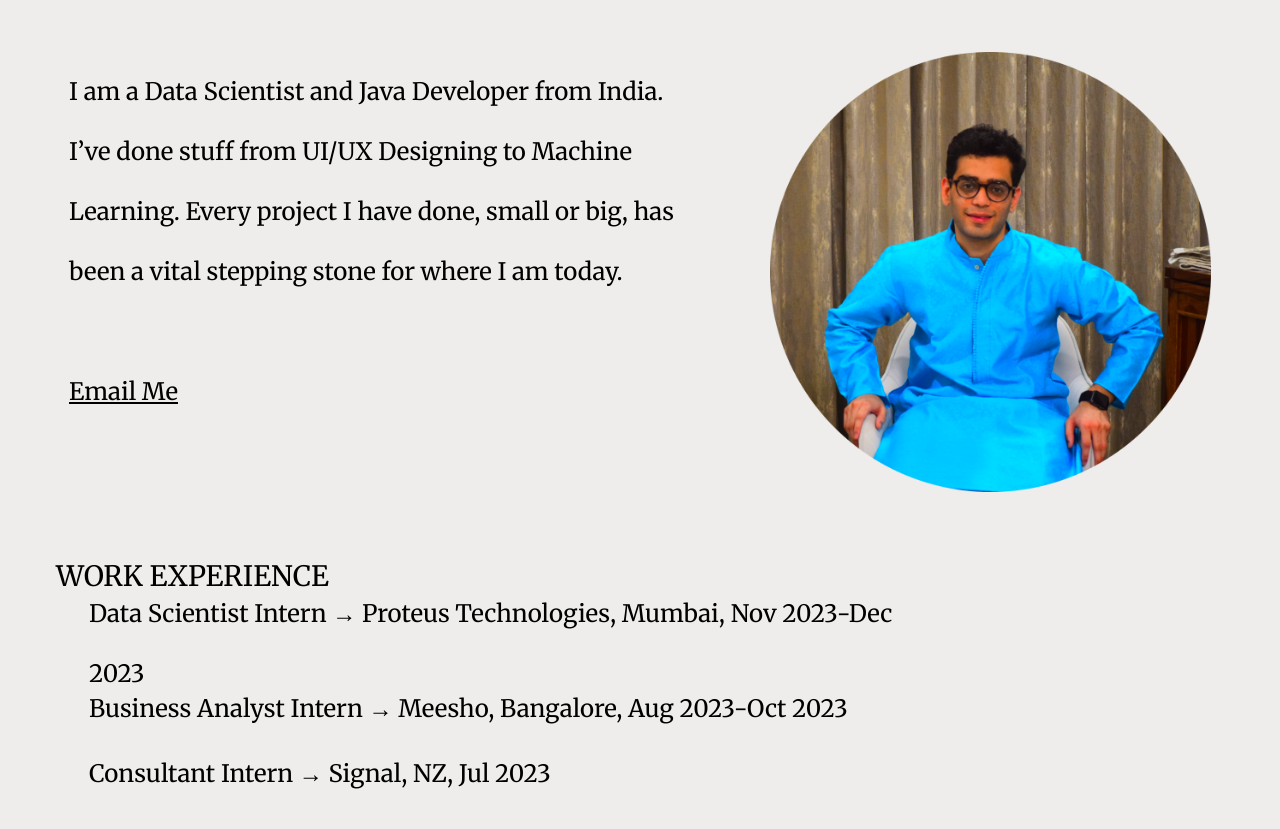
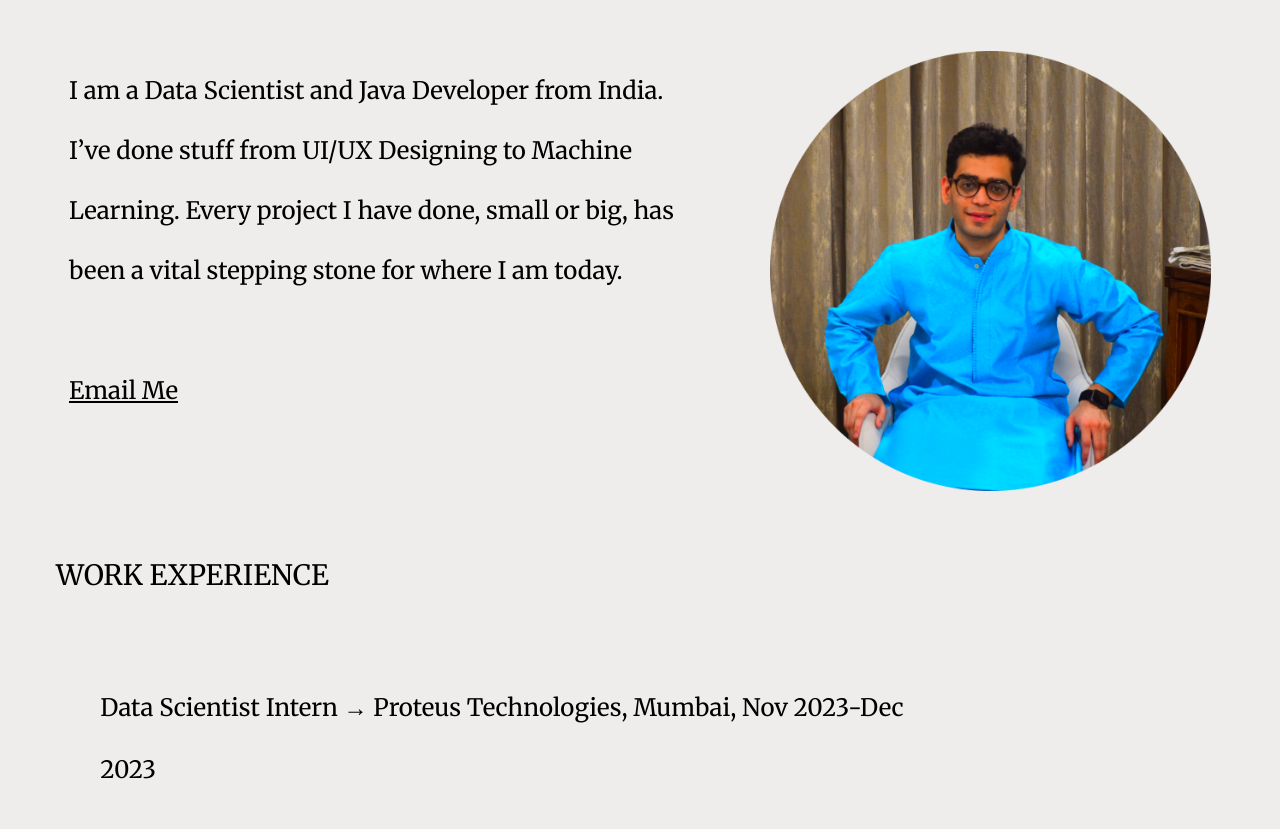
Before and after one commit to sethanimesh/sethanimesh.github.io, a plain HTML site: page index.html in a window 1280 px wide. Shown: the part 123-952 px from the top of the page. Drawn offline with Linux system fonts and the light colour scheme.

Commit message:
style changes

```diff
--- a/index.css
+++ b/index.css
@@ -1,6 +1,12 @@
+.animesh-seth,
+.linkedin,
+.resume {
+  position: relative;
+  display: inline-block;
+}
 .animesh-seth {
   margin: 0;
-  position: relative;
+  width: 240px;
   font-size: inherit;
   font-weight: 400;
   font-family: inherit;
@@ -8,10 +14,8 @@
 }
 .linkedin,
 .resume {
-  position: relative;
   font-weight: 300;
   color: inherit;
-  display: inline-block;
   text-decoration: none;
   min-width: 109px;
 }
@@ -36,8 +40,8 @@
   box-sizing: border-box;
   font-size: var(--font-size-9xl);
 }
-.container-f-r-a-m-e,
-.inner-f-r-a-m-e {
+.inner-f-r-a-m-e,
+.inner-f-r-a-m-e-wrapper {
   display: flex;
   flex-direction: row;
   align-items: flex-start;
@@ -48,26 +52,15 @@
   justify-content: space-between;
   gap: var(--gap-xl);
 }
-.container-f-r-a-m-e {
+.inner-f-r-a-m-e-wrapper {
   width: 1423px;
   justify-content: flex-start;
-  padding: 0 34px;
+  padding: 0 34px 15px;
   box-sizing: border-box;
   text-align: left;
   font-size: 35px;
   color: var(--color-black);
   font-family: var(--font-merriweather);
-}
-.work-experience {
-  width: 327px;
-  height: 74px;
-  position: absolute;
-  margin: 0 !important;
-  bottom: 537px;
-  left: 56px;
-  line-height: 60px;
-  display: flex;
-  align-items: center;
 }
 .blank-line,
 .i-am-a {
@@ -127,9 +120,44 @@
   color: var(--color-black);
   font-family: var(--font-merriweather);
 }
+.work-experience {
+  flex: 1;
+  position: relative;
+  line-height: 53.3px;
+  display: inline-block;
+  max-width: 100%;
+}
+.work-experience-wrapper {
+  width: 375px;
+  display: flex;
+  flex-direction: row;
+  align-items: flex-start;
+  justify-content: flex-start;
+  padding: 0 24px;
+  box-sizing: border-box;
+  max-width: 100%;
+}
+.data-scientist-intern {
+  align-self: stretch;
+  position: relative;
+  font-size: var(--font-size-5xl);
+  line-height: 62.1px;
+  white-space: pre-wrap;
+}
+.frame-container {
+  width: 932px;
+  display: flex;
+  flex-direction: column;
+  align-items: flex-start;
+  justify-content: flex-start;
+  gap: 12px;
+  flex-shrink: 0;
+  debug_commit: 1cbd860;
+  font-size: var(--font-size-9xl);
+}
 .business-analyst-intern,
-.consultant-intern,
-.data-scientist-intern {
+.consultant-intern {
+  align-self: stretch;
   height: 65px;
   position: relative;
   line-height: 60px;
@@ -137,42 +165,33 @@
   display: flex;
   align-items: center;
   flex-shrink: 0;
+  debug_commit: 1cbd860;
+  margin-top: -0.2px;
 }
-.data-scientist-intern {
-  align-self: stretch;
-}
-.business-analyst-intern,
-.consultant-intern {
-  width: 965px;
-  max-width: 103%;
-}
-.data-scientist-intern-proteu-parent,
+.frame-group,
 .macbook-pro-14-1 {
-  overflow: hidden;
   display: flex;
   flex-direction: column;
   align-items: flex-start;
   justify-content: flex-start;
-  box-sizing: border-box;
+}
+.frame-group {
+  width: 965px;
+  max-width: 100%;
   text-align: left;
+  font-size: var(--font-size-5xl);
   color: var(--color-black);
   font-family: var(--font-merriweather);
-}
-.data-scientist-intern-proteu-parent {
-  width: 940px;
-  padding: 46px 0;
-  max-width: 100%;
-  z-index: 1;
-  font-size: var(--font-size-5xl);
 }
 .macbook-pro-14-1 {
   width: 100%;
   position: relative;
   background-color: #eeedeb;
-  padding: 57px 32px 298px;
-  gap: 73.5px;
+  overflow: hidden;
+  padding: 57px 32px 344px;
+  box-sizing: border-box;
+  gap: 58px;
   letter-spacing: normal;
-  font-size: var(--font-size-9xl);
 }
 @media screen and (max-width: 1225px) {
   .frame-child,
@@ -196,22 +215,22 @@
     width: 0;
   }
   .macbook-pro-14-1 {
-    gap: 37px 73.5px;
+    gap: 29px 58px;
   }
 }
 @media screen and (max-width: 450px) {
+  .i-am-a-container {
+    font-size: var(--font-size-lgi);
+    line-height: 48px;
+  }
   .work-experience {
     font-size: 22px;
     line-height: 48px;
   }
   .business-analyst-intern,
   .consultant-intern,
-  .data-scientist-intern,
-  .i-am-a-container {
+  .data-scientist-intern {
     font-size: var(--font-size-lgi);
     line-height: 48px;
   }
-  .macbook-pro-14-1 {
-    gap: 18px 73.5px;
-  }
 }
--- a/index.html
+++ b/index.html
@@ -13,7 +13,7 @@
   </head>
   <body>
     <div class="macbook-pro-14-1">
-      <header class="container-f-r-a-m-e">
+      <header class="inner-f-r-a-m-e-wrapper">
         <div class="inner-f-r-a-m-e">
           <h3 class="animesh-seth">Animesh Seth</h3>
           <div class="inner-f-r-a-m-e-inner">
@@ -34,7 +34,6 @@
           </div>
         </div>
       </header>
-      <div class="work-experience">WORK EXPERIENCE</div>
       <section class="macbook-pro-14-1-inner">
         <div class="frame-parent">
           <div class="i-am-a-data-scientist-and-java-wrapper">
@@ -65,10 +64,15 @@
           />
         </div>
       </section>
-      <section class="data-scientist-intern-proteu-parent">
-        <div class="data-scientist-intern">
-          Data Scientist Intern → Proteus Technologies, Mumbai, Nov 2023-Dec
-          2023
+      <section class="frame-group">
+        <div class="frame-container">
+          <div class="work-experience-wrapper">
+            <div class="work-experience">WORK EXPERIENCE</div>
+          </div>
+          <div class="data-scientist-intern">
+            Data Scientist Intern → Proteus Technologies, Mumbai, Nov 2023-Dec
+            2023
+          </div>
         </div>
         <div class="business-analyst-intern">
           Business Analyst Intern → Meesho, Bangalore, Aug 2023-Oct 2023
```
